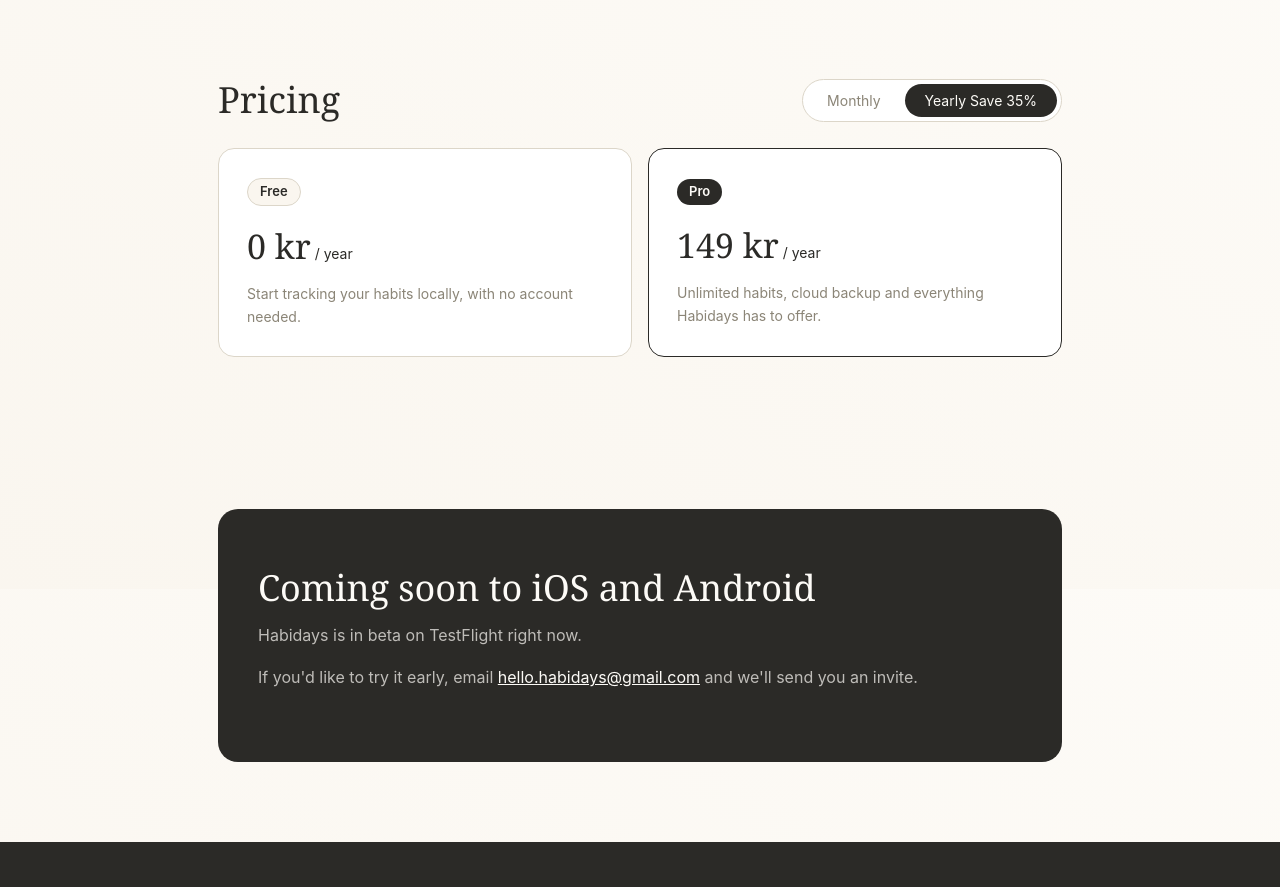
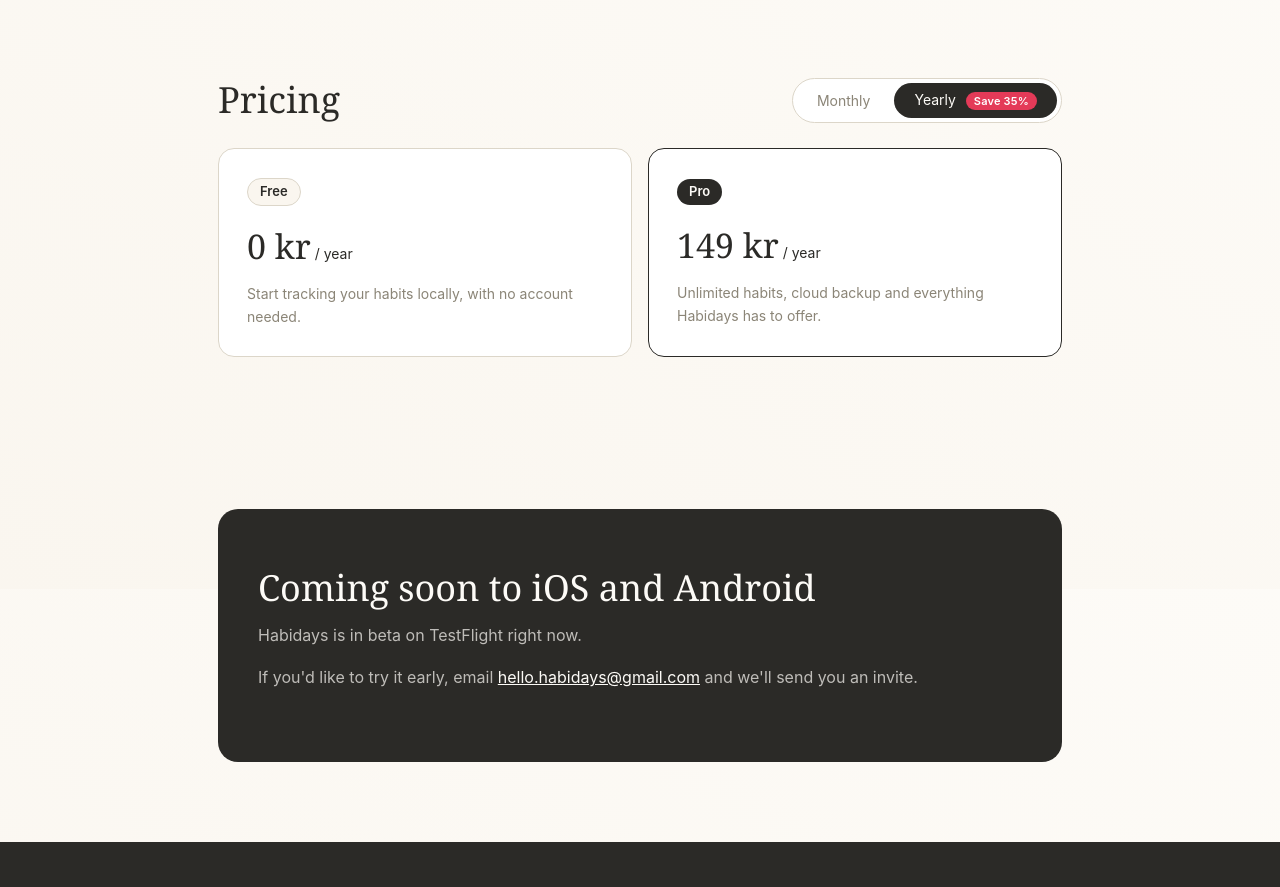
Before and after one commit to enelva/habidays-web, a plain HTML site: page index.html in a window 1280 px wide. Shown: the part 4211-5098 px from the top of the page. Drawn offline with Linux system fonts and the light colour scheme.

Commit message:
Update style.css discount badge

```diff
--- a/style.css
+++ b/style.css
@@ -378,3 +378,12 @@
 }
 
 .hidden { display:none; }
+
+.save-badge {
+  display: inline-block; margin-left: 6px;
+  background: #E43A58; color: #FFFFFF;
+  border-radius: 999px; padding: 2px 8px;
+  font-size: 11px; font-weight: 600; letter-spacing: .2px;
+  vertical-align: middle;
+}
+.plan-btn:not(.active) .save-badge { opacity: .6; }
```
